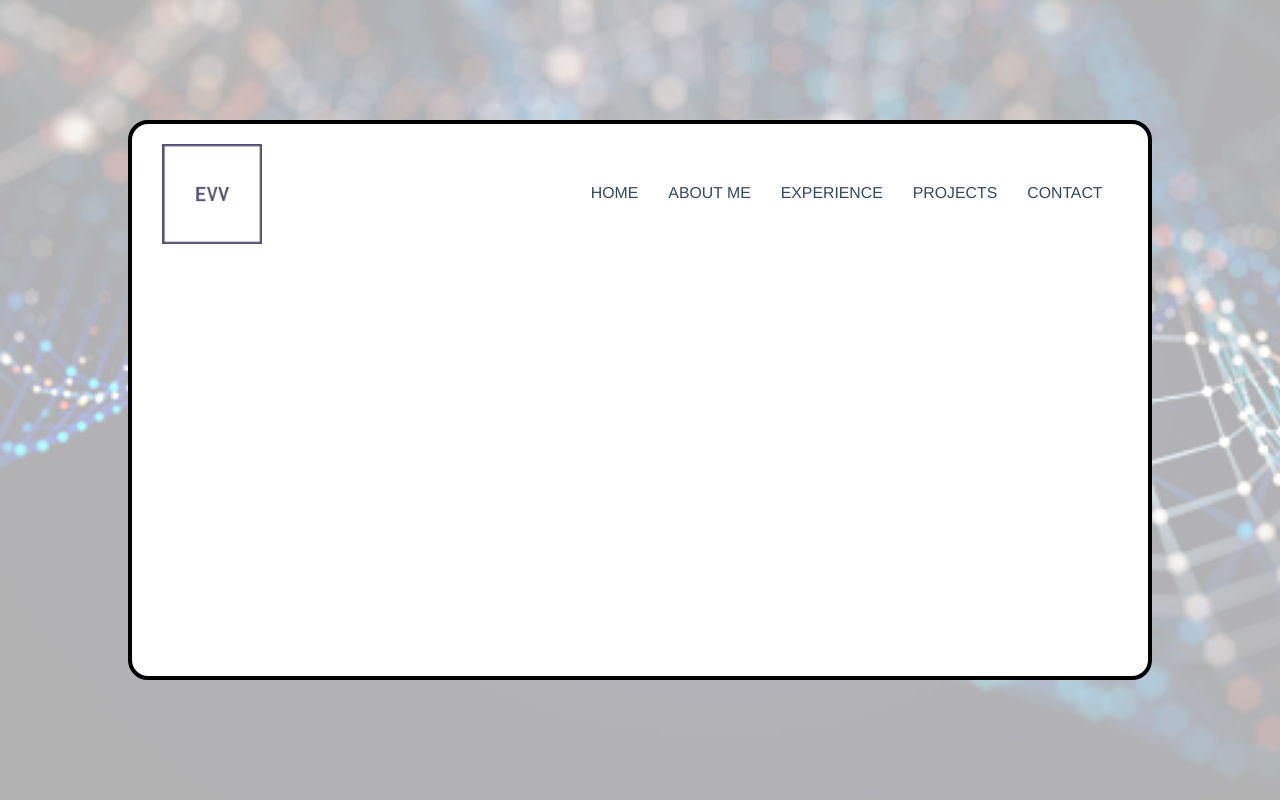
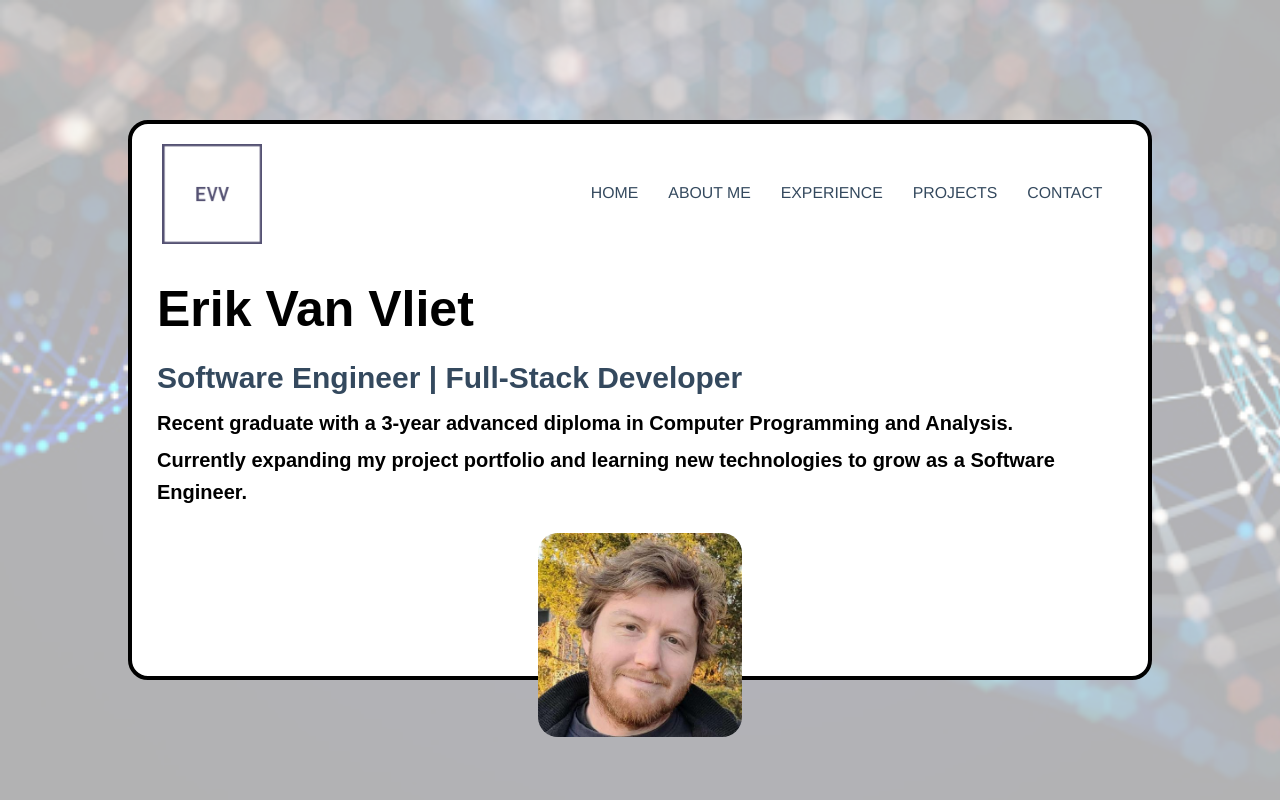
Before and after one commit to Vanvliete/ProjectHome, a React (Create React App) app in the folder src/react-app/: page / in a window 1280 px wide. Built offline with nearby package versions, Linux system fonts and the light colour scheme.

Commit message:
Changed Home over to jsx file type, added home screen title, description and image

```diff
--- a/src/react-app/src/components/Header/Header.module.css
+++ b/src/react-app/src/components/Header/Header.module.css
@@ -4,6 +4,7 @@
     justify-content: flex-end;
     padding-right: 3%;
     padding-top: 4%;
+    padding-bottom: 2%;
 
     text-align: right;
 }
--- a/src/react-app/src/components/Pages/Home/Home.js
+++ /dev/null
@@ -1,16 +0,0 @@
-import styles from './Home.module.css'
-import Header from '../../Header/Header';
-
-export default function Home() {
-
-    return (
-        <>
-        <div className={styles["home-container"]}>
-
-        <Header />
-
-
-        </div>
-        </>
-    );
-}
--- /dev/null
+++ b/src/react-app/src/components/Pages/Home/Home.jsx
@@ -0,0 +1,20 @@
+import React from 'react';
+import styles from './Home.module.css';
+import Header from '../../Header/Header';
+
+export default function Home() {
+  return (
+    <div className={styles['home-container']}>
+      <Header />
+      <div className={styles['home-content']}>
+        <h1 className={styles['home-title']}>Erik Van Vliet</h1>
+        <h2 className={styles['home-subtitle']}>Software Engineer | Full-Stack Developer</h2>
+        <p className={styles['home-text']}>Recent graduate with a 3-year advanced diploma in Computer Programming and Analysis. </p>
+        <p className={styles['home-text']}>Currently expanding my project portfolio and learning new technologies to grow as a Software Engineer.</p>
+      </div>
+      <div className={styles['home-image-container']}>
+        <img className={styles['home-image']} src="/displayPic.jpg" alt="Erik Van Vliet" />
+      </div>
+    </div>
+  );
+}
--- a/src/react-app/src/components/Pages/Home/Home.module.css
+++ b/src/react-app/src/components/Pages/Home/Home.module.css
@@ -1,9 +1,10 @@
-.home-item{
-    background-color:beige;
+.home-item {
+    background-color: beige;
     border-style: solid;
     display: inline-block;
 }
-.home-container{
+
+.home-container {
 
     border: solid black 4px;
     position: fixed;
@@ -16,3 +17,46 @@
     background-color: #ffffff;
 
 }
+
+.home-content {
+
+    margin: 20px;
+
+    float: left;
+
+}
+
+.home-title {
+    font-size: 50px;
+    font-weight: bold;
+    margin: 5px;
+
+    text-align: left;
+}
+
+.home-subtitle {
+    font-size: 30px;
+    font-weight: bold;
+    margin: 5px;
+    text-align: left;
+}
+
+.home-text {
+    font-size: 20px;
+    font-weight: bold;
+    margin: 5px;
+
+    text-align: left;
+}
+
+.home-image {
+
+
+
+
+    width: 20%;
+    height: 20%;
+    border-radius: 20px;
+
+
+}
```
Also changed, not shown: src/react-app/public/displayPic.jpg (renamed from src/react-app/src/components/Images/displayPic.jpg).
